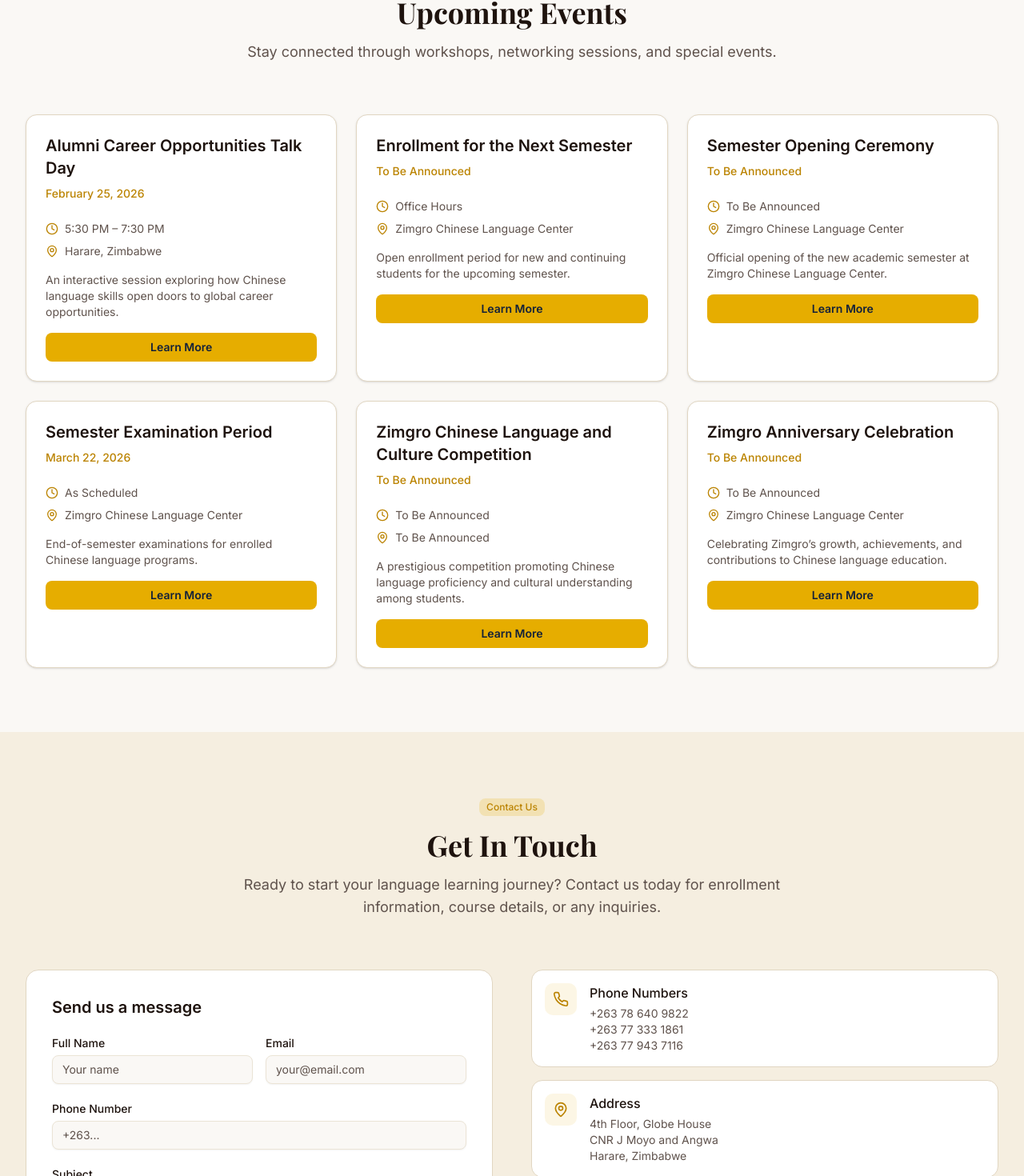
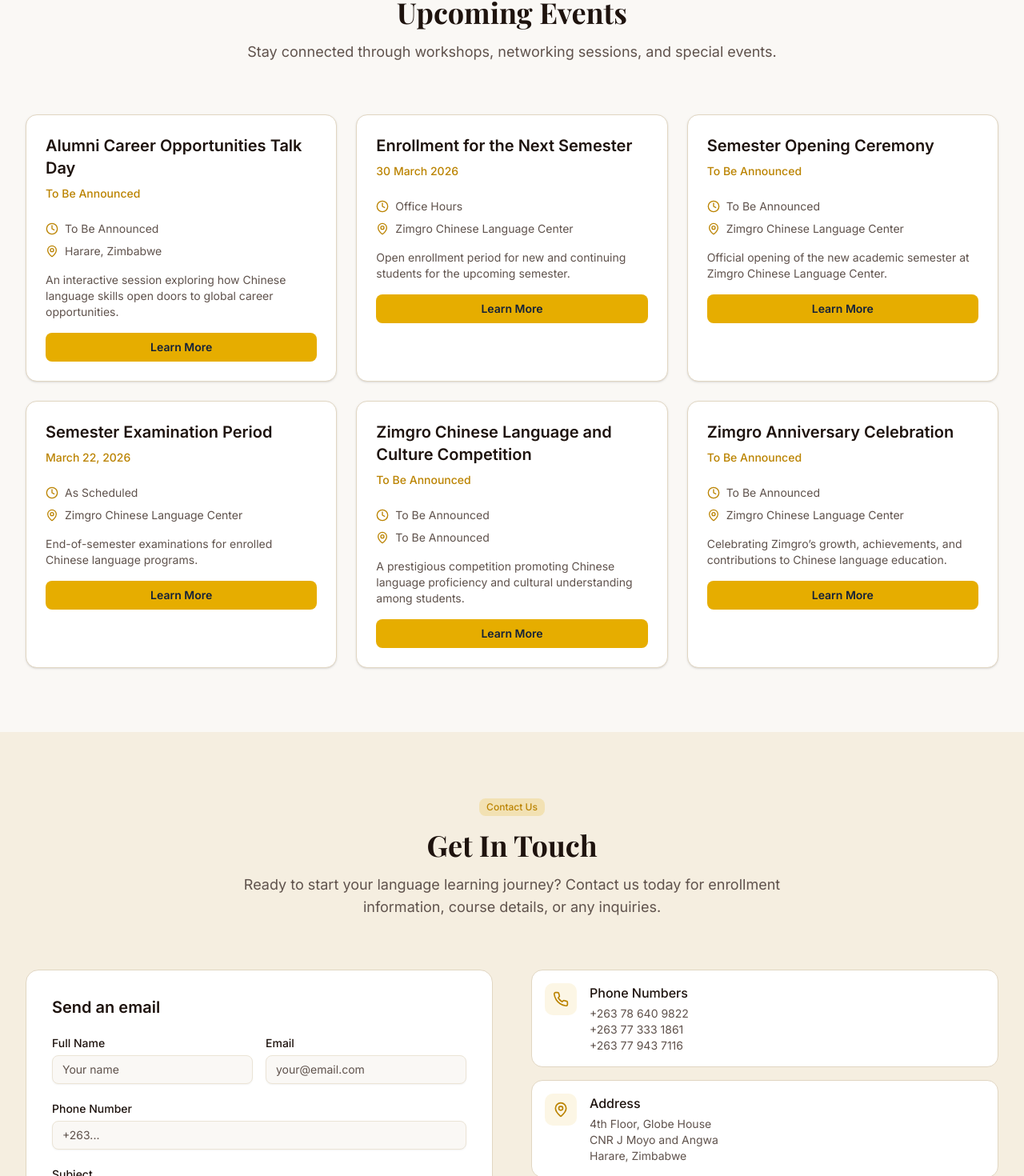
Before and after one commit to kmangwiro/my-site, a Next.js app: page / in a window 1280 px wide. Shown: the part 9513-10983 px from the top of the page at 80% size. Built offline with nearby package versions, Linux system fonts and the light colour scheme; a web font is replaced by a local one.

Commit message:
Updated dates

```diff
--- a/components/contact.tsx
+++ b/components/contact.tsx
@@ -90,7 +90,7 @@ export function Contact() {
         <div className="grid lg:grid-cols-2 gap-12">
           {/* Contact Form */}
           <div className="bg-card rounded-2xl p-8 border border-border">
-            <h3 className="text-xl font-semibold text-foreground mb-6">Send us a message</h3>
+            <h3 className="text-xl font-semibold text-foreground mb-6">Send an email</h3>
             <form
               action="https://formspree.io/f/YOUR_FORM_ID"
               method="POST"
--- a/components/vacancies.tsx
+++ b/components/vacancies.tsx
@@ -42,15 +42,15 @@ const upcomingEvents = [
 
     {
         title: "Alumni Career Opportunities Talk Day",
-        date: "February 25, 2026",
-        time: "5:30 PM – 7:30 PM",
+        date: "To Be Announced",
+        time: "To Be Announced",
         location: "Harare, Zimbabwe",
         description:
             "An interactive session exploring how Chinese language skills open doors to global career opportunities.",
     },
     {
         title: "Enrollment for the Next Semester",
-        date: "To Be Announced",
+        date: "30 March 2026",
         time: "Office Hours",
         location: "Zimgro Chinese Language Center",
         description:
```
